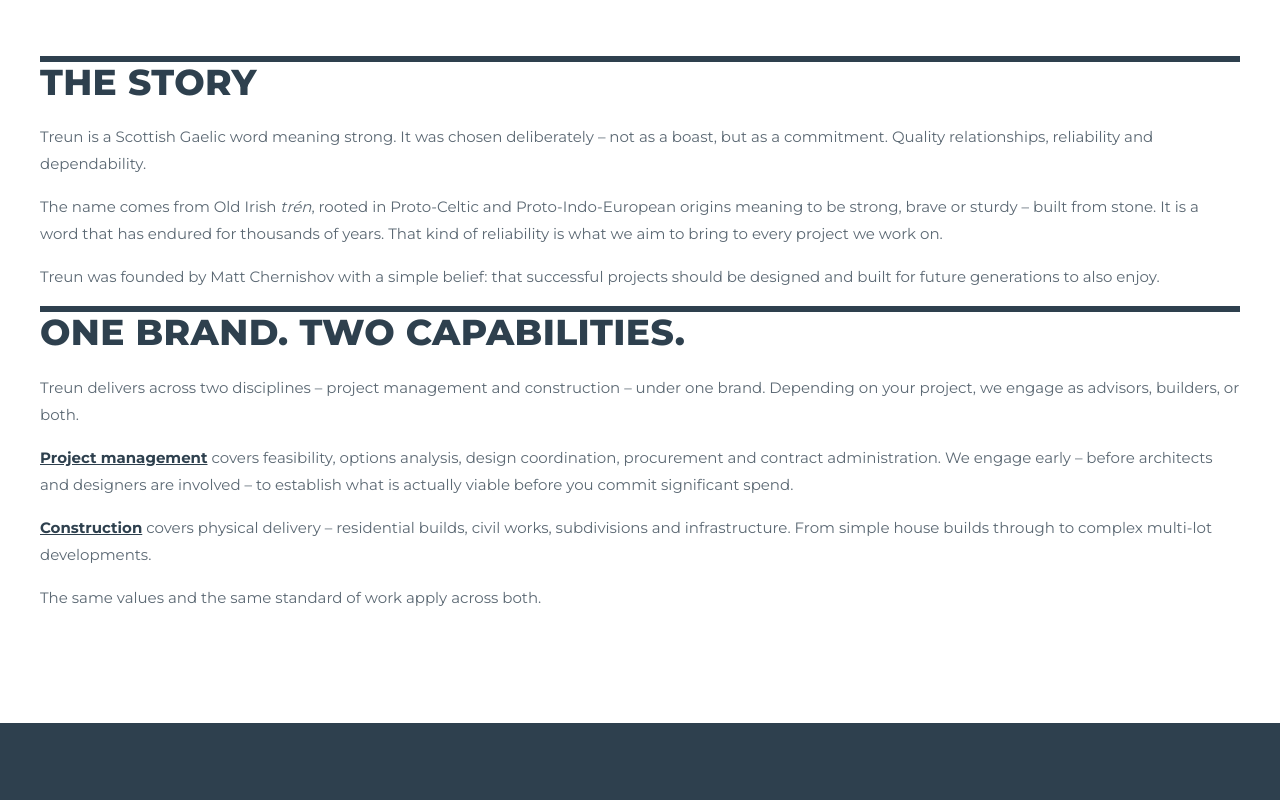
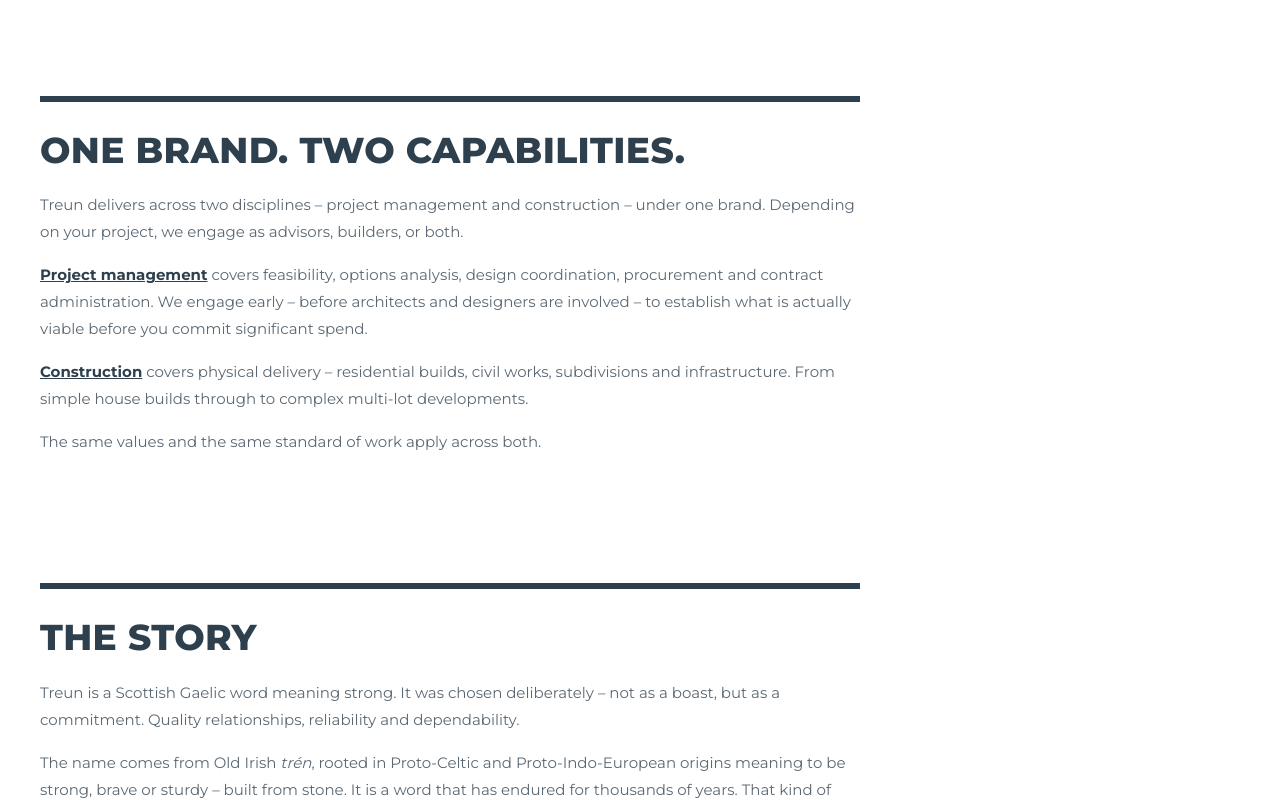
Before and after one commit to TreunLtd/treun-website, a React (Create React App) app: page /about in a window 1280 px wide. Shown: the part 480-1280 px from the top of the page. Built offline with nearby package versions, Linux system fonts and the light colour scheme.

Commit message:
About page

```diff
--- a/src/pages/AboutPage.css
+++ b/src/pages/AboutPage.css
@@ -31,26 +31,44 @@
   color: var(--structural-blue);
 }
 
-/* Brand section */
+/* Brand and story sections */
+.about-section-stone {
+  background-color: var(--stone-light);
+}
+
+.about-brand-story {
+  max-width: 860px;
+  display: flex;
+  flex-direction: column;
+  gap: 48px;
+}
+
 .about-brand {
-  max-width: 860px;
+  padding: 40px 40px 40px 0;
+  background-color: var(--white);
+  border-radius: 8px;
 }
 
 .about-brand .treun-line {
   margin-bottom: 28px;
 }
 
-/* Story box */
-.about-section-stone {
-  background-color: var(--stone-light);
+.about-brand h2 {
+  margin-bottom: 20px;
+}
+
+.about-brand p {
+  margin-bottom: 16px;
+}
+
+.about-brand p:last-child {
+  margin-bottom: 0;
 }
 
 .about-story-box {
+  padding: 40px 40px 40px 0;
   background-color: var(--white);
   border-radius: 8px;
-  padding: 40px;
-  max-width: 860px;
-  margin: 0 auto;
 }
 
 .about-story-box .treun-line {
@@ -62,8 +80,6 @@
 }
 
 .about-story-box p {
-  font-size: 15px;
-  line-height: 1.8;
   margin-bottom: 16px;
 }
 
--- a/src/pages/AboutPage.js
+++ b/src/pages/AboutPage.js
@@ -32,21 +32,24 @@ export default function AboutPage() {
       />
 
       <section className="about-section">
-        <div className="about-container about-two-col">
-          <div className="about-col">
+        <div className="about-container">
+          <div className="about-brand-story">
+            <div className="about-brand">
+              <span className="treun-line"></span>
+              <h2>One brand. Two capabilities.</h2>
+              <p>Treun delivers across two disciplines – project management and construction – under one brand. Depending on your project, we engage as advisors, builders, or both.</p>
+              <p><a href="/project-management"><strong>Project management</strong></a> covers feasibility, options analysis, design coordination, procurement and contract administration. We engage early – before architects and designers are involved – to establish what is actually viable before you commit significant spend.</p>
+              <p><a href="/construction"><strong>Construction</strong></a> covers physical delivery – residential builds, civil works, subdivisions and infrastructure. From simple house builds through to complex multi-lot developments.</p>
+              <p>The same values and the same standard of work apply across both.</p>
+            </div>
+
+            <div className="about-story-box">
               <span className="treun-line"></span>
               <h2>The story</h2>
               <p>Treun is a Scottish Gaelic word meaning strong. It was chosen deliberately – not as a boast, but as a commitment. Quality relationships, reliability and dependability.</p>
               <p>The name comes from Old Irish <em>trén</em>, rooted in Proto-Celtic and Proto-Indo-European origins meaning to be strong, brave or sturdy – built from stone. It is a word that has endured for thousands of years. That kind of reliability is what we aim to bring to every project we work on.</p>
               <p>Treun was founded by Matt Chernishov with a simple belief: that successful projects should be designed and built for future generations to also enjoy.</p>
             </div>
-          <div className="about-col">
-            <span className="treun-line"></span>
-            <h2>One brand. Two capabilities.</h2>
-            <p>Treun delivers across two disciplines – project management and construction – under one brand. Depending on your project, we engage as advisors, builders, or both.</p>
-            <p><a href="/project-management"><strong>Project management</strong></a> covers feasibility, options analysis, design coordination, procurement and contract administration. We engage early – before architects and designers are involved – to establish what is actually viable before you commit significant spend.</p>
-            <p><a href="/construction"><strong>Construction</strong></a> covers physical delivery – residential builds, civil works, subdivisions and infrastructure. From simple house builds through to complex multi-lot developments.</p>
-            <p>The same values and the same standard of work apply across both.</p>
           </div>
         </div>
       </section>
```
Lines whose indentation alone changed are shown as unchanged.
